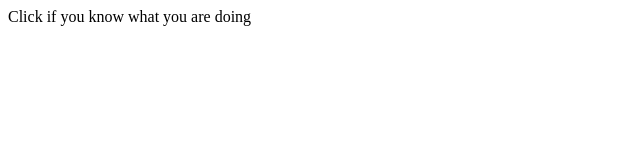
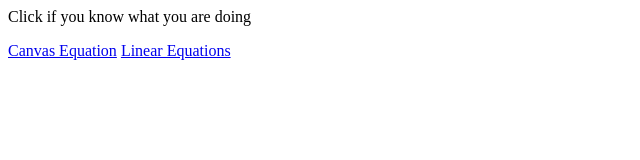
Before and after one commit to rahulkadukar/nodeServer, a website: page index.html in a window 1280 px wide. Shown: the whole page, without its empty margins (0-640 px from the left). Drawn offline with Linux system fonts and the light colour scheme.

Commit message:
Added links to index.html

```diff
--- a/index.html
+++ b/index.html
@@ -4,5 +4,7 @@
   </head>
   <body>
     <p>Click if you know what you are doing</p>
+    <a href="canvasEquation/">Canvas Equation</a>
+    <a href="linearEquations/">Linear Equations</a>
   </body>
 </html>
```
